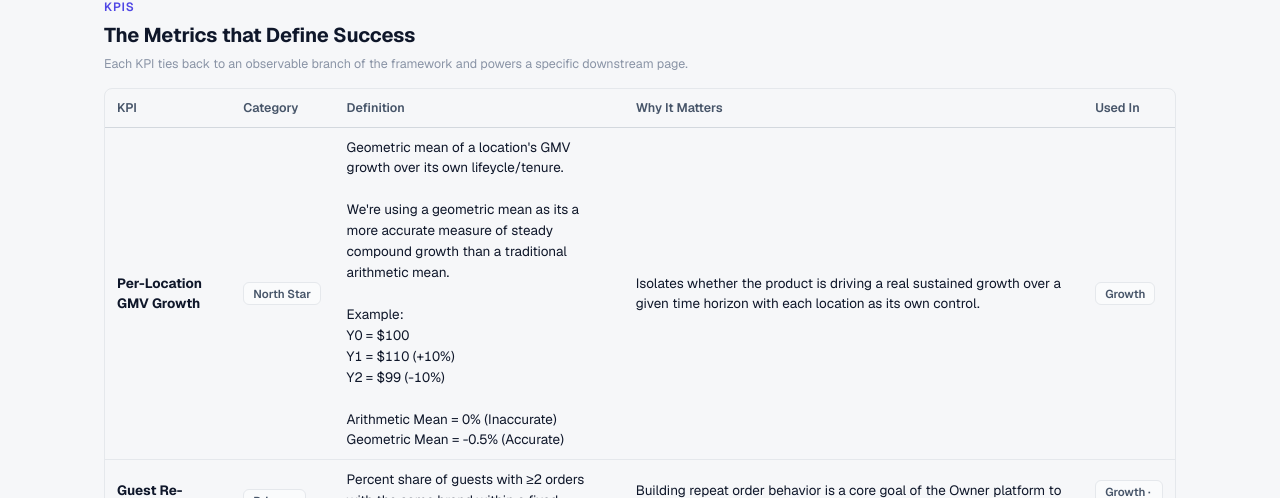
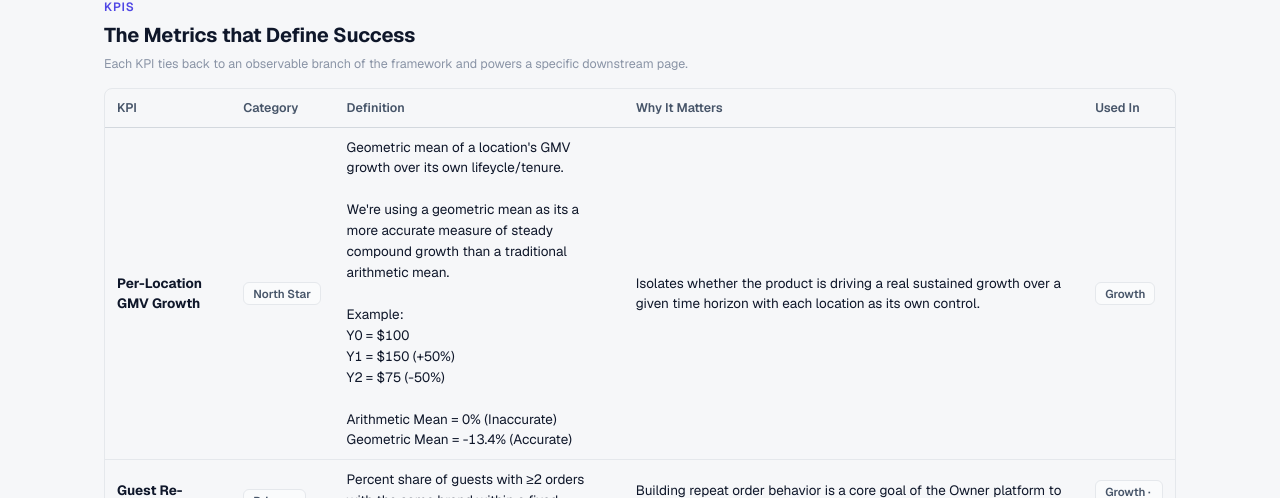
Before and after one commit to ShravanVijayabaskaran/sv-owner-growth-case-study, a Next.js app: page /metric-design in a window 1280 px wide. Shown: the part 2514-3012 px from the top of the page. Built offline with nearby package versions, Linux system fonts and the light colour scheme.

Commit message:
Update metrics.ts

```diff
--- a/src/data/metrics.ts
+++ b/src/data/metrics.ts
@@ -138,7 +138,7 @@ export const CAT_TONE: Record<KpiCategory, "info" | "success" | "neutral" | "war
 };
 
 export const KPIS: { name: string; category: KpiCategory; definition: string; why: string; used: string }[] = [
-  { name: "Per-Location GMV Growth", category: "North Star", definition: "Geometric mean of a location's GMV growth over its own lifeycle/tenure. \n\nWe're using a geometric mean as its a more accurate measure of steady compound growth than a traditional arithmetic mean. \n\n Example: \n Y0 = $100\nY1 = $110 (+10%)\nY2 = $99 (-10%)\n\nArithmetic Mean = 0% (Inaccurate)\nGeometric Mean = -0.5% (Accurate)", why: "Isolates whether the product is driving a real sustained growth over a given time horizon with each location as its own control.", used: "Growth" },
+  { name: "Per-Location GMV Growth", category: "North Star", definition: "Geometric mean of a location's GMV growth over its own lifeycle/tenure. \n\nWe're using a geometric mean as its a more accurate measure of steady compound growth than a traditional arithmetic mean. \n\n Example: \n Y0 = $100\nY1 = $150 (+50%)\nY2 = $75 (-50%)\n\nArithmetic Mean = 0% (Inaccurate)\nGeometric Mean = -13.4% (Accurate)", why: "Isolates whether the product is driving a real sustained growth over a given time horizon with each location as its own control.", used: "Growth" },
   { name: "Guest Re-Order Rate", category: "Primary", definition: "Percent share of guests with ≥2 orders with the same brand within a fixed window.", why: "Building repeat order behavior is a core goal of the Owner platform to drive long term revenue.", used: "Growth · App" },
   { name: "Unique Guest Count", category: "Secondary", definition: "Distinct guests (COUNT DISTINCT GUEST_ID) transacting at a location over a set period.", why: "Guest acquisition is the core top of funnel growth engine, so we track it directly.", used: "Growth" },
   { name: "Guest Order Frequency", category: "Secondary", definition: "Average number of orders per unique guest over a set period.", why: "The frequency lever of GMV growth; complements the re-order rate by measuring depth of repeat behavior.", used: "Growth" },
```
